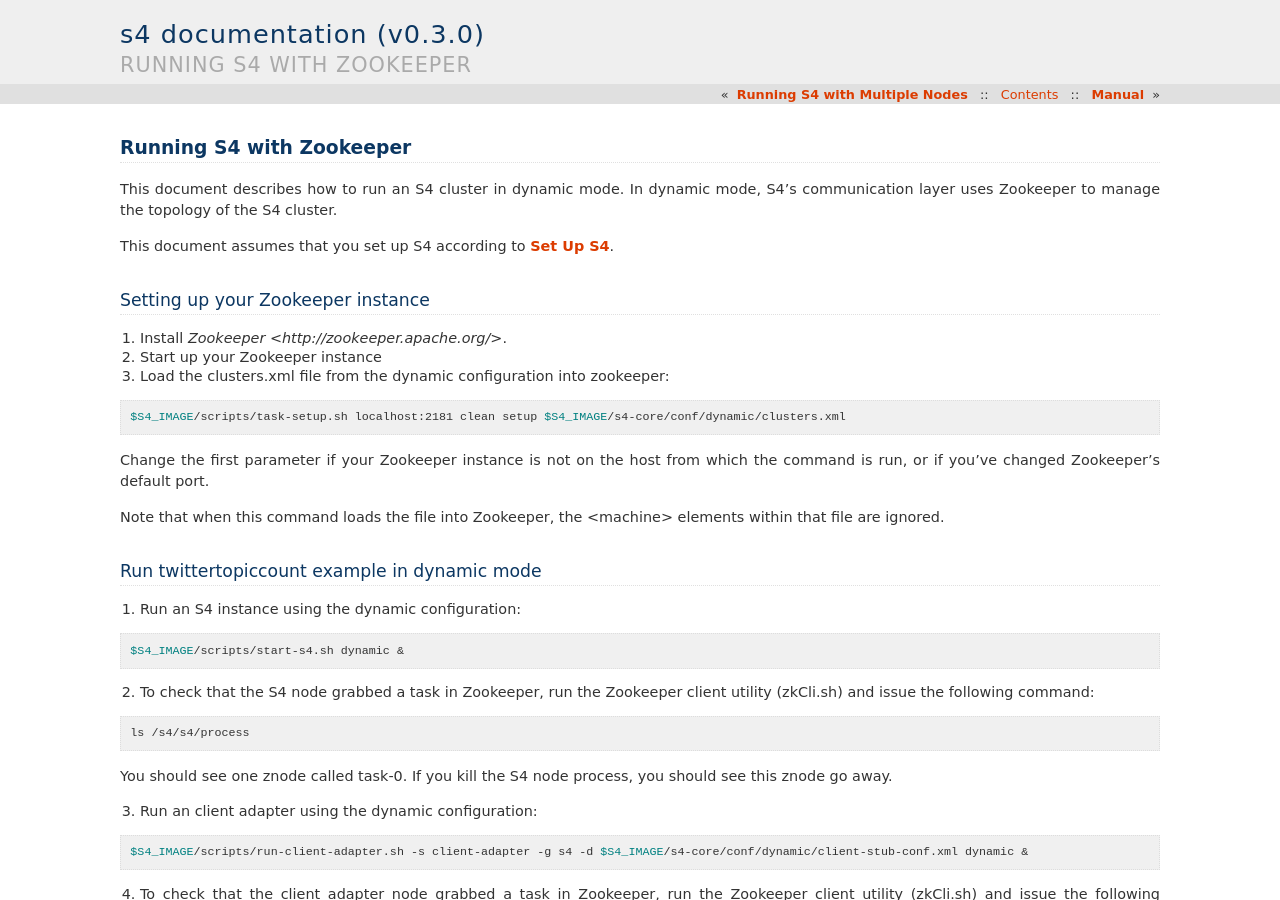
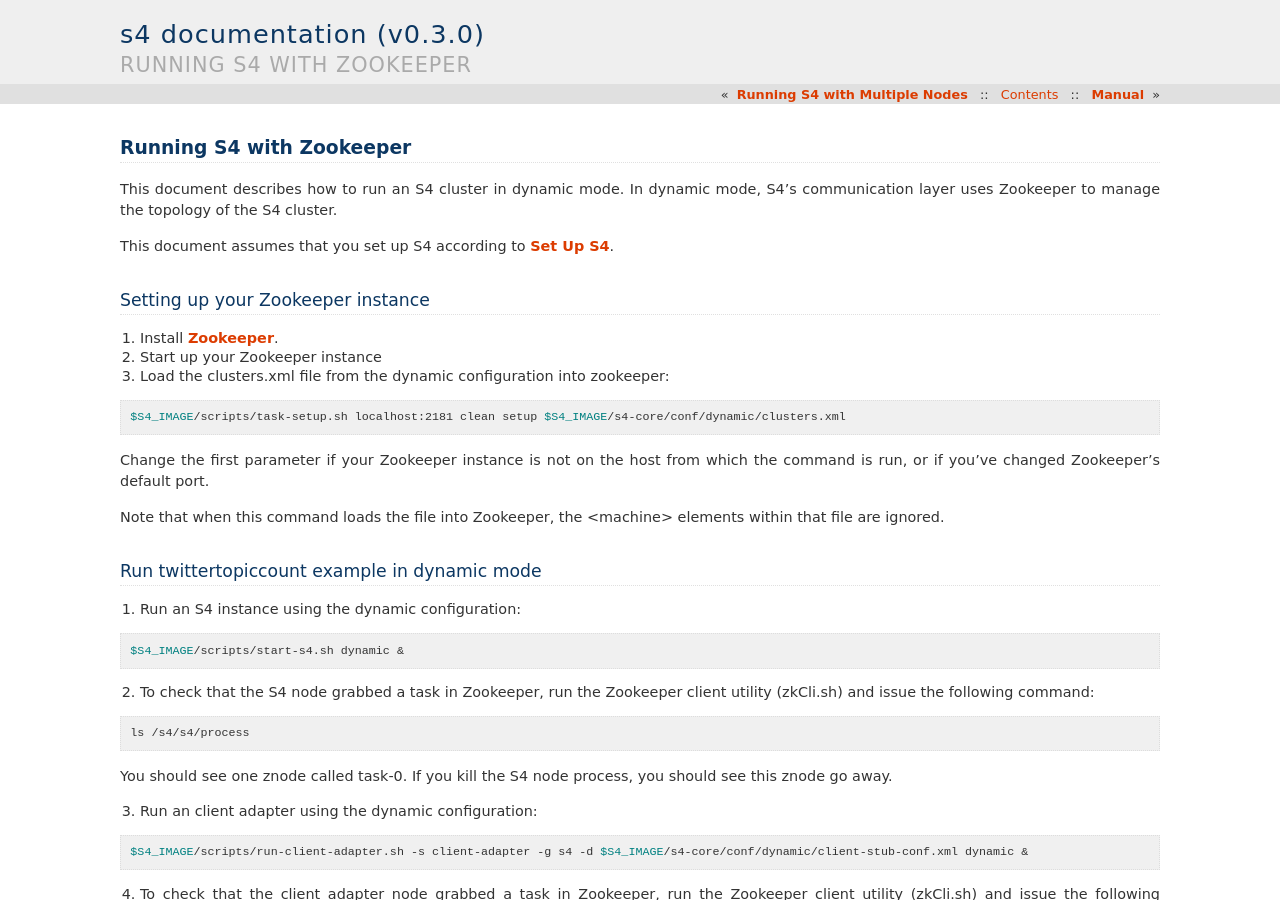
Before and after one commit to s4/docs, a Sphinx documentation site: the page built from source/tutorials/zookeeper.rst, in a window 1280 px wide and 900 px high. Built offline with Sphinx 7.4.7, drawn with Linux system fonts in a browser that asks for light colours; formulas are drawn with MathJax 3.

Commit message:
Fix link

```diff
--- a/source/tutorials/zookeeper.rst
+++ b/source/tutorials/zookeeper.rst
@@ -10,7 +10,7 @@
 Setting up your Zookeeper instance
 ----------------------------------
 
-1. Install `Zookeeper <http://zookeeper.apache.org/>`.
+1. Install `Zookeeper <http://zookeeper.apache.org/>`_.
 2. Start up your Zookeeper instance
 3. Load the clusters.xml file from the dynamic configuration into zookeeper:
 
```
